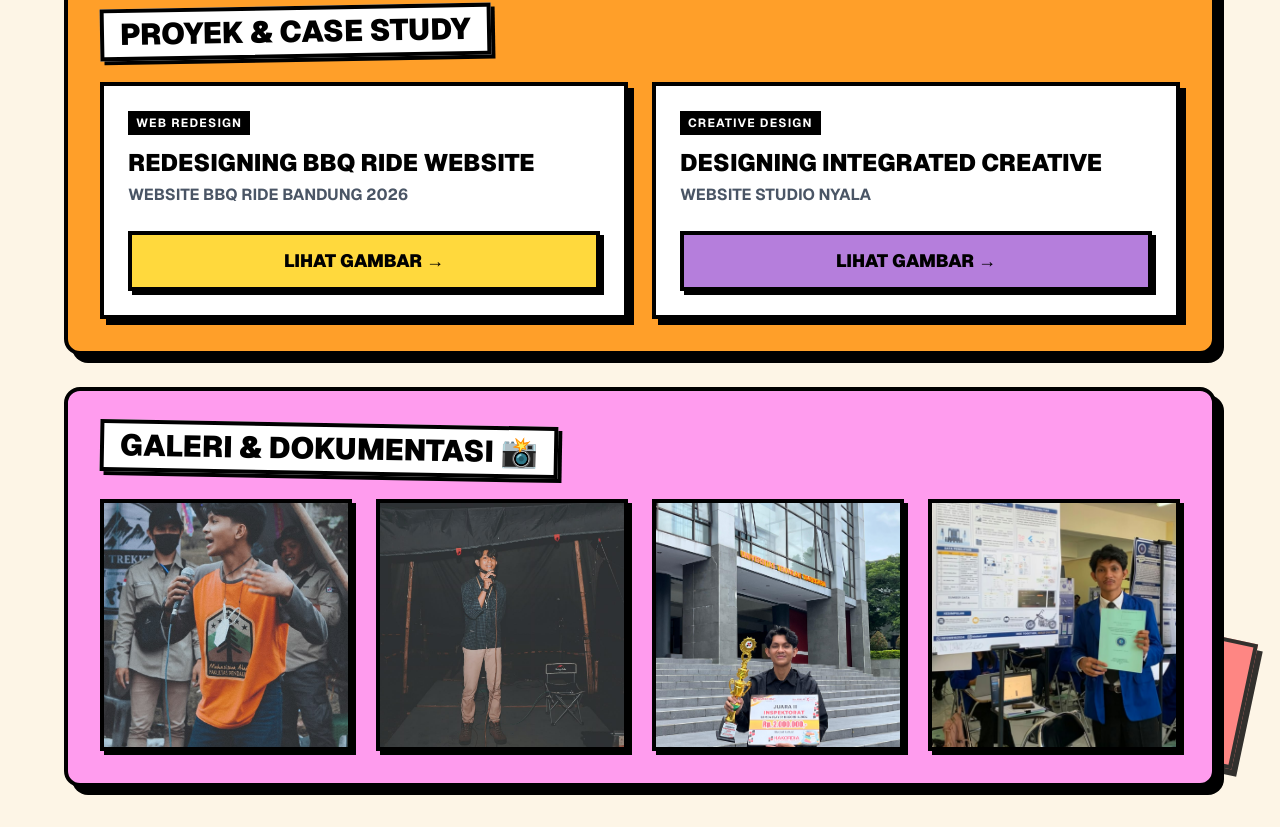
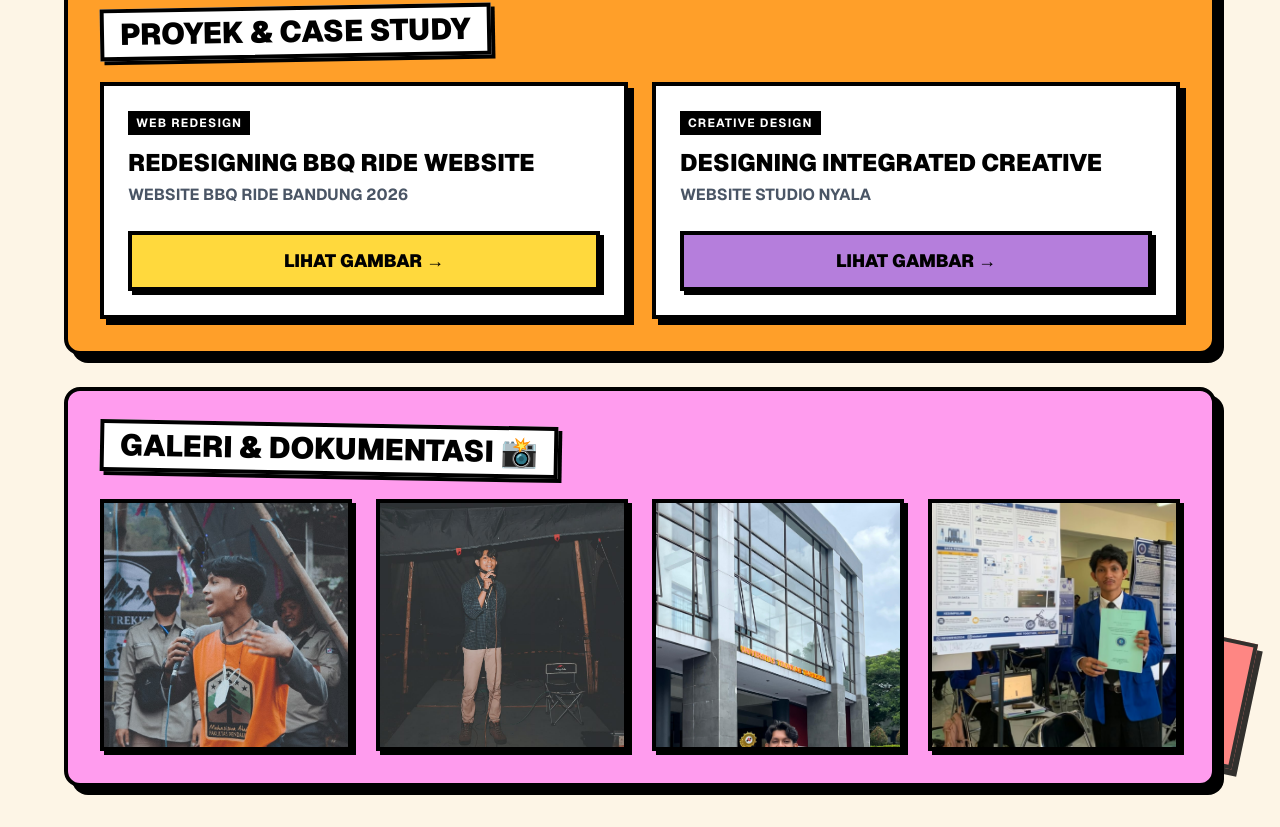
Before and after one commit to AulWasHere/portofolio-web, a Next.js app: page / in a window 1280 px wide. Shown: the part 1790-2617 px from the top of the page. Built offline with nearby package versions, Linux system fonts and the light colour scheme.

Commit message:
Sesuaikan crop foto galeri

```diff
--- a/src/app/page.tsx
+++ b/src/app/page.tsx
@@ -207,7 +207,7 @@ export default function Home() {
 
               {/* Tempat Foto 1 */}
               <div className="aspect-square bg-white border-4 border-black shadow-[4px_4px_0px_0px_rgba(0,0,0,1)] hover:-translate-y-1 hover:-translate-x-1 hover:shadow-[8px_8px_0px_0px_rgba(0,0,0,1)] transition-all overflow-hidden relative group cursor-pointer">
-                <Image src="/doc1.jpg" alt="Dokumentasi Aulia 1" fill className="object-cover object-center group-hover:scale-110 transition-transform duration-300" />
+                <Image src="/doc1.jpg" alt="Dokumentasi Aulia 1" fill className="object-cover object-top group-hover:scale-110 transition-transform duration-300" />
               </div>
 
               {/* Tempat Foto 2 */}
@@ -217,12 +217,12 @@ export default function Home() {
 
               {/* Tempat Foto 3 */}
               <div className="aspect-square bg-white border-4 border-black shadow-[4px_4px_0px_0px_rgba(0,0,0,1)] hover:-translate-y-1 hover:-translate-x-1 hover:shadow-[8px_8px_0px_0px_rgba(0,0,0,1)] transition-all overflow-hidden relative group cursor-pointer">
-                <Image src="/doc3.jpg" alt="Dokumentasi Aulia 3" fill className="object-cover object-center group-hover:scale-110 transition-transform duration-300" />
+                <Image src="/doc3.jpg" alt="Dokumentasi Aulia 3" fill className="object-cover object-top group-hover:scale-110 transition-transform duration-300" />
               </div>
 
               {/* Tempat Foto 4 */}
               <div className="aspect-square bg-white border-4 border-black shadow-[4px_4px_0px_0px_rgba(0,0,0,1)] hover:-translate-y-1 hover:-translate-x-1 hover:shadow-[8px_8px_0px_0px_rgba(0,0,0,1)] transition-all overflow-hidden relative group cursor-pointer">
-                <Image src="/doc4.jpg" alt="Dokumentasi Aulia 4" fill className="object-cover object-center group-hover:scale-110 transition-transform duration-300" />
+                <Image src="/doc4.jpg" alt="Dokumentasi Aulia 4" fill className="object-cover object-left group-hover:scale-110 transition-transform duration-300" />
               </div>
 
             </div>
```
